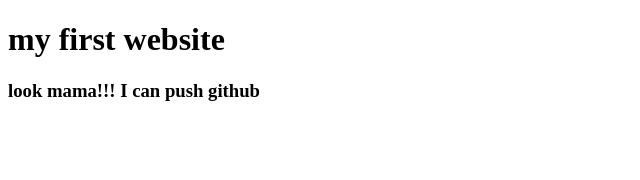
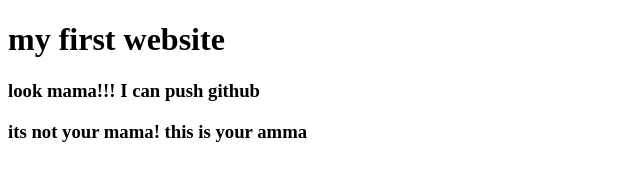
Before and after one commit to mdnayemhasan12/my-first-website, a plain HTML site: page index.html in a window 1280 px wide. Shown: the whole page, without its empty margins (0-640 px from the left). Drawn offline with Linux system fonts and the light colour scheme.

Commit message:
Update index.html

```diff
--- a/index.html
+++ b/index.html
@@ -9,5 +9,7 @@
 <body>
     <h1>my first website</h1>
     <h3>look mama!!! I can push github</h3>
+    <h3>its not your mama! this is your amma<h3>
+
 </body>
 </html>
```
